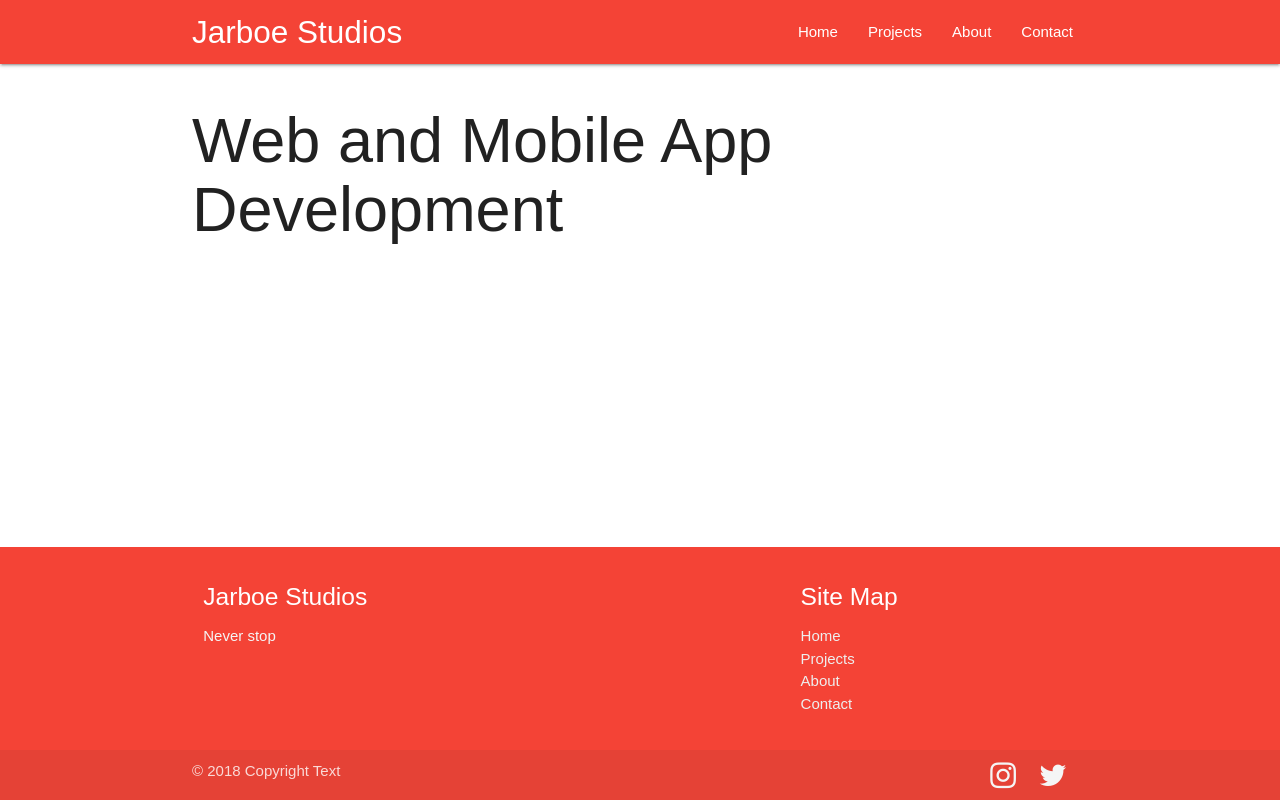
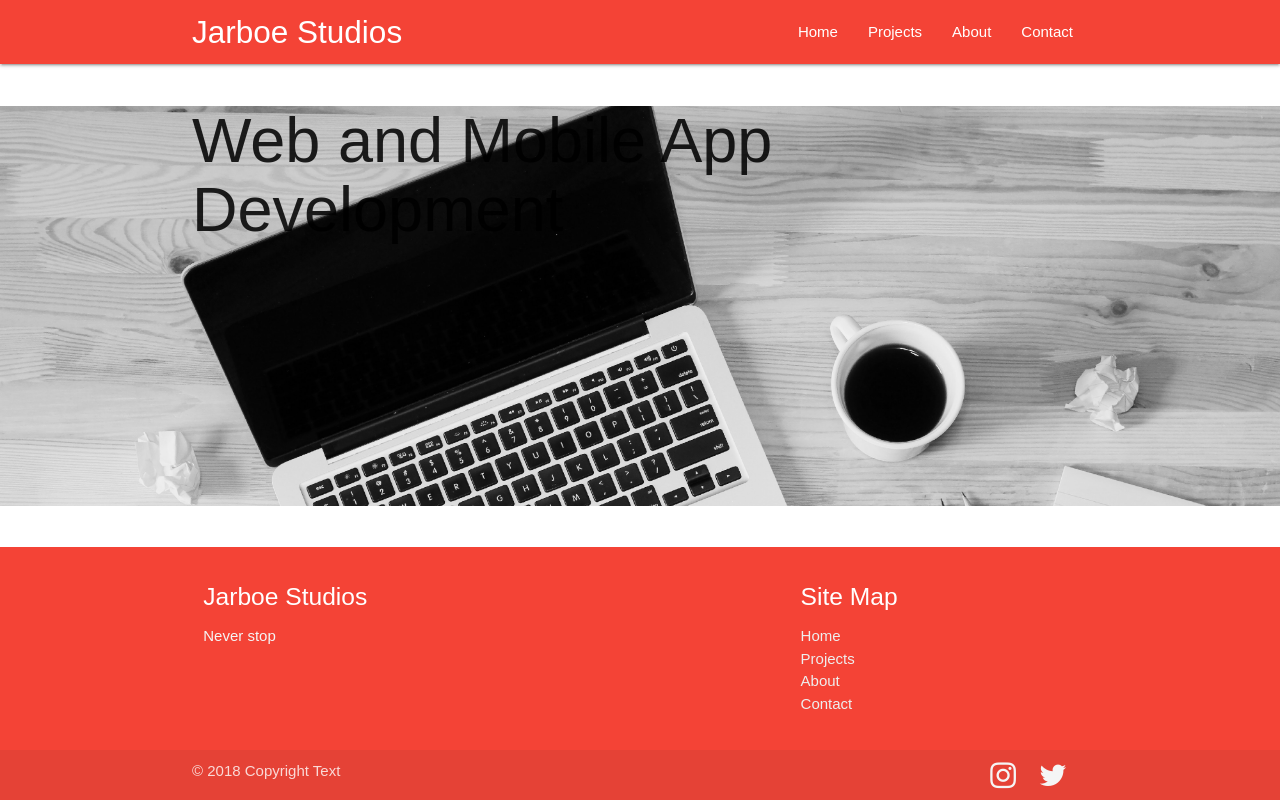
Before and after one commit to andrejarboe/jarboe, a React (Create React App) app in the folder client/: page / in a window 1280 px wide. Built offline with nearby package versions, Linux system fonts and the light colour scheme.

Commit message:
add background image

```diff
--- /dev/null
+++ b/client/src/pages/Home/Home.css
@@ -0,0 +1,9 @@
+/* import Desk from '../../images/oli-dale-139169-unsplash2.jpg'; */
+
+#showcase{
+  min-height: 400px;
+  background: url(../../images/lauren-mancke-60627-unsplash.jpg) no-repeat ;
+  background-size: cover;
+  -webkit-filter: grayscale(100%); /* Safari 6.0 - 9.0 */
+  filter: grayscale(100%);
+}
--- a/client/src/pages/Home/Home.jsx
+++ b/client/src/pages/Home/Home.jsx
@@ -1,11 +1,15 @@
 import React, { Component } from 'react';
+// import Desk from '../../images/oli-dale-139169-unsplash2.jpg';
+import './Home.css';
 
 class Home extends Component {
   render() {
     return (
       <div>
-        <div className="container">
-          <h1>Web and Mobile App Development</h1>
+        <div id="showcase">
+          <div className="container">
+            <h1>Web and Mobile App Development</h1>
+          </div>
         </div>
       </div>
     );
```
Also changed, not shown: client/src/images/lauren-mancke-60627-unsplash.jpg (added).
